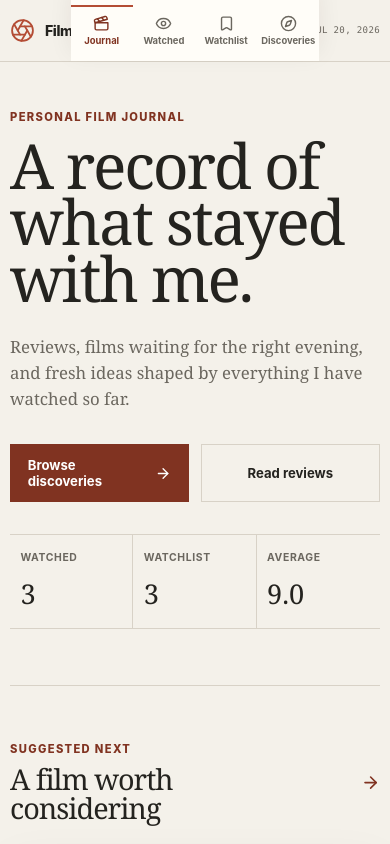
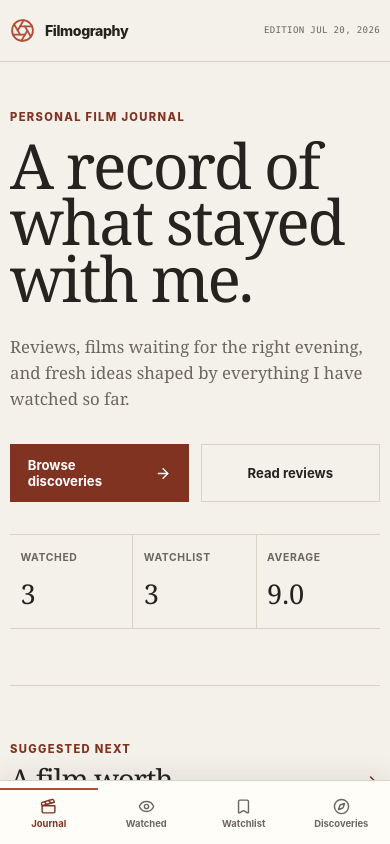
Before and after one commit to denisboborukhin/filmography, a React (Vite) app: page / in a window 390 px wide. Shown: the top 844 px of the page. Built offline with nearby package versions, Linux system fonts and the light colour scheme.

Commit message:
feat(ui): refine mobile navigation layout

```diff
--- a/src/styles.css
+++ b/src/styles.css
@@ -1170,6 +1170,11 @@ h3 {
 }
 
 @media (max-width: 800px) {
+  .site-header {
+    background: var(--paper);
+    backdrop-filter: none;
+  }
+
   .site-header__inner,
   .site-main,
   .site-footer {
@@ -1189,11 +1194,13 @@ h3 {
     display: grid;
     grid-template-columns: repeat(4, 1fr);
     gap: 0;
+    width: 100%;
     min-height: 4rem;
     padding-bottom: env(safe-area-inset-bottom);
     background: var(--surface);
     border-top: 1px solid var(--line);
     box-shadow: 0 -8px 25px rgb(38 34 28 / 7%);
+    justify-self: stretch;
   }
 
   .site-nav a {
```
